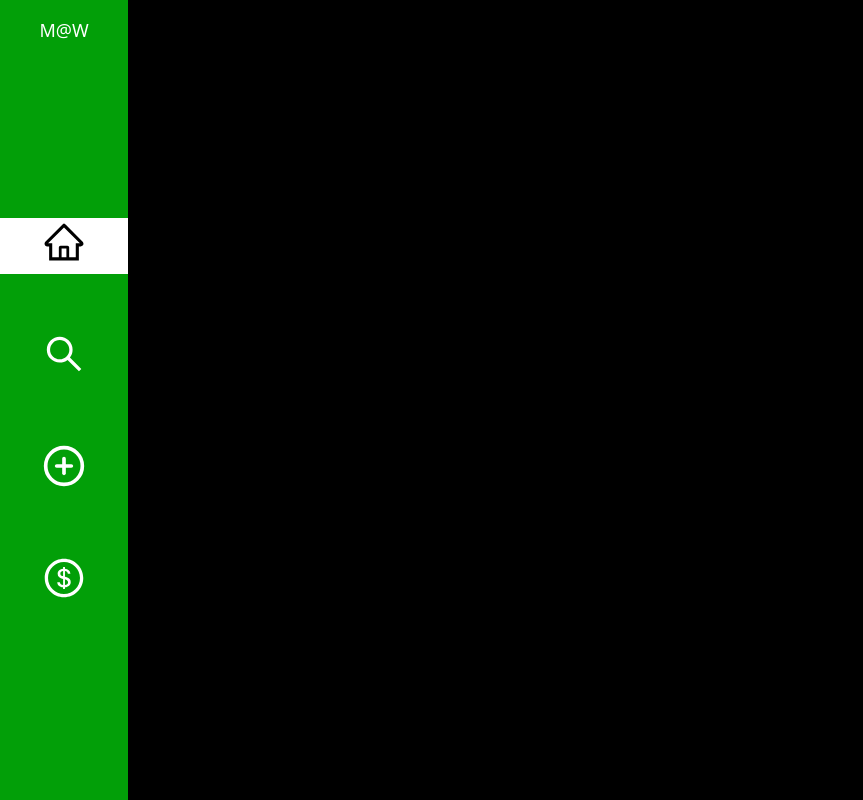
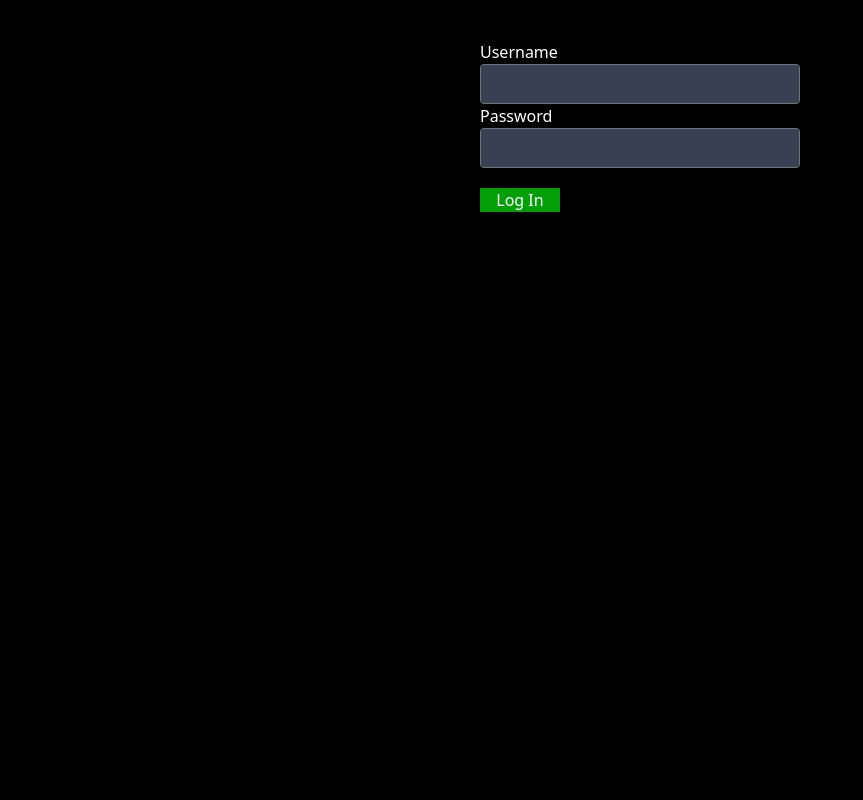
Before and after one commit to MW25-hush/ClinicDatabase, a Next.js app: page / in a window 1280 px wide. Shown: the whole page, without its empty margins (0-863 px from the left). Built offline with nearby package versions, Linux system fonts and the light colour scheme.

Commit message:
added authentication

```diff
--- a/components/navbar.jsx
+++ b/components/navbar.jsx
@@ -15,10 +15,10 @@ const Navbar = () => {
                  {/* //todo to make it look the other project
                   */}
                          {/* home icon  */}
-                     <div className={`w-full h-14 hover:bg-white group ${router.route === '/' ? 'bg-white' : ''} `} >
-                      <Link href={'/'} passHref>
+                     <div className={`w-full h-14 hover:bg-white group ${router.route === '/Home' ? 'bg-white' : ''} `} >
+                      <Link href={'/Home'} passHref>
                       <a>
-                         <AiOutlineHome className={`navicon ${router.route === '/' ? 'text-black ' : 'text-white'}`}/>
+                         <AiOutlineHome className={`navicon ${router.route === '/Home' ? 'text-black ' : 'text-white'}`}/>
                       </a>
                       </Link>
                      </div>
--- a/package.json
+++ b/package.json
@@ -12,6 +12,7 @@
     "firebase": "^9.8.0",
     "formik": "^2.2.9",
     "next": "12.0.10",
+    "next-auth": "^4.10.3",
     "react": "17.0.2",
     "react-dom": "17.0.2",
     "react-icons": "^4.4.0",
--- /dev/null
+++ b/pages/Home.js
@@ -0,0 +1,22 @@
+import { useSession } from 'next-auth/react';
+import Navbar from '../components/navbar';
+
+
+ function Home() {
+  const { data: session, status } = useSession();
+  console.log(status);
+    return (
+    <div className='flex bg-black overflow-auto h-screen '>
+      {/* //* Navbar */}
+         <Navbar />
+      {/* list of patients  */}
+        <div className=' text-center  grow  '>
+          <h1 className='text-black pt-2 text-xl'> <strong>M@W</strong> Clinic Database </h1>
+            {/*  //* card section  */}
+          <div className='  '>
+          </div>
+        </div>
+      </div> )
+  }
+
+export default Home
--- a/pages/_app.js
+++ b/pages/_app.js
@@ -4,11 +4,17 @@ import 'react-toastify/dist/ReactToastify.css';
 
 
 
+import { SessionProvider } from "next-auth/react"
 
-function MyApp({ Component, pageProps }) {
-
-
-  return <Component {...pageProps} />
+export default function App({
+  Component,
+  pageProps: { session, ...pageProps },
+}) {
+  return (
+    // `session` comes from `getServerSideProps` or `getInitialProps`.
+    // Avoids flickering/session loading on first load.
+    <SessionProvider session={session} refetchInterval={5 * 60}>
+      <Component {...pageProps} />
+    </SessionProvider>
+  )
 }
-
-export default MyApp
--- /dev/null
+++ b/pages/api/auth/[...nextauth].js
@@ -0,0 +1,37 @@
+import NextAuth from "next-auth";
+import CredentialsProvider from "next-auth/providers/credentials";
+
+export default NextAuth({
+  session: {
+    strategy: "jwt",
+  },
+  providers: [
+    CredentialsProvider({
+      // The name to display on the sign in form (e.g. 'Sign in with...')
+      name: "Credentials",
+      credentials: {},
+      async authorize(credentials) {
+        const { username, password } = credentials;
+        // validating the the database Entry
+      //   (username == 'admin' && password == '3131') ? {role : 'Admin'} :
+      //  ( username == 'editor' && password == '2525') ? {role : 'Standard'} : null
+        if (username == "admin") {
+          if (password === "3131")
+            return {
+              role: "Admin",
+            };
+        } else if (username == "editor") {
+          if (password == "2525")
+            return {
+              role: "Standard",
+            };
+        } else {
+          return null;
+        }
+      },
+    }),
+  ],
+  pages: {
+    signIn: "/",
+  },
+});
--- a/pages/api/hello.js
+++ /dev/null
@@ -1,5 +0,0 @@
-// Next.js API route support: https://nextjs.org/docs/api-routes/introduction
-
-export default function handler(req, res) {
-  res.status(200).json({ name: 'John Doe' })
-}
--- a/pages/index.js
+++ b/pages/index.js
@@ -1,20 +1,65 @@
-import Navbar from '../components/navbar';
+import { Field, Form, Formik } from "formik";
+import { signIn } from "next-auth/react";
+import { useRouter } from "next/router";
+import { useState } from "react";
 
+const LogIn = () => {
+  const [error, setError] = useState({ errorStatus: false, errorMessage: "" });
+  const router = useRouter();
 
- function Home() {
+  const LoginFunction = async (values) => {
+    const res = await signIn("credentials", {
+      username: values.username,
+      password: values.password,
+      redirect: false,
+    }).catch((e) => console.log(e));
+
+    res.ok
+      ? router.push("/Home")
+      : setError({
+          errorMessage: "The user or password is invalid",
+          errorStatus: true,
+        });
+  };
 
   return (
-    <div className='flex bg-black overflow-auto h-screen '>
-      {/* //* Navbar */}
-         <Navbar />
-      {/* list of patients  */}
-        <div className=' text-center  grow  '>
-          <h1 className='text-black pt-2 text-xl'> <strong>M@W</strong> Clinic Database </h1>
-            {/*  //* card section  */}
-          <div className='  '>
-          </div>
-        </div>
-      </div> )
-  }
+    <div className="bg-black h-screen">
+      {/* Form */}
+      <div className="w-3/12 mx-auto text-white py-10">
+        <Formik
+          onSubmit={LoginFunction}
+          initialValues={{ username: "", password: "" }}
+        >
+          <Form>
+            <label htmlFor="username">Username</label>
+            <Field
+              name="username"
+              id="username"
+              type="text"
+              className="customizeForm"
+              required
+            />
+            <label htmlFor="password">Password</label>
+            <Field
+              name="password"
+              id="password"
+              type="password"
+              className="customizeForm"
+              required
+            />
+            <div
+              className={`${error ? "block" : "hidden"} text-red-500 font-bold`}
+            >
+              {error.errorMessage}
+            </div>
+            <button type="submit" className="bg-mygreen w-20 mt-5 ">
+              Log In
+            </button>
+          </Form>
+        </Formik>
+      </div>
+    </div>
+  );
+};
 
-export default Home
+export default LogIn;
--- a/pages/patients/[id].js
+++ b/pages/patients/[id].js
@@ -182,7 +182,7 @@ const PatientInfo = () => {
             <Form>
               {/* Header of the page includes the 2 first parts of the page */}
               <HeaderSection
-                {...{ editActive, patientData, deletePatient, submitUpdate }}
+               {...{ editActive, patientData, deletePatient, submitUpdate }}
               />
               {/* patient profile */}
               <div className="2xl:max-w-7xl 2xl:mx-auto  ">
```
Also changed, not shown: firebase/clientApp.js (+15 -15 lines), 1 other file (tests, documents, lock files or other folders).
